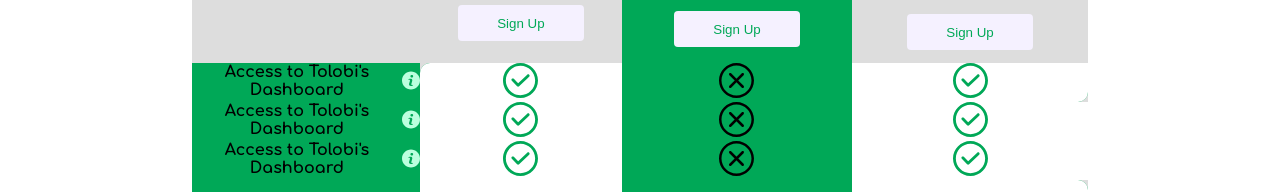
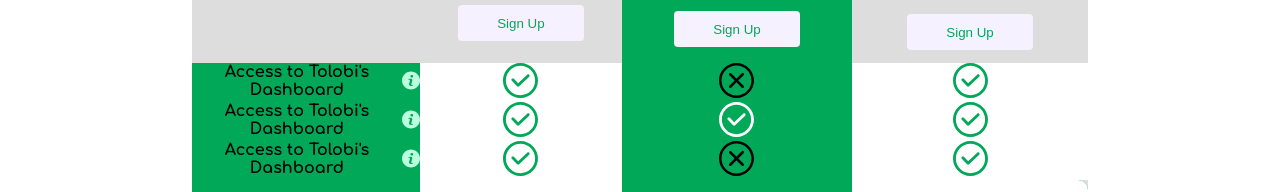
Before and after one commit to asiefmahir/tolobi, a React (Create React App) app: page / in a window 1280 px wide. Shown: the part 936-1128 px from the top of the page. Built offline with nearby package versions, Linux system fonts and the light colour scheme.

Commit message:
pricing table hover issue solved

```diff
--- a/src/app/App.js
+++ b/src/app/App.js
@@ -30,7 +30,7 @@
   },
   {
     title: `Access to Tolobi's Dashboard`,
-    checkers: ['tick', 'cross', 'tick']
+    checkers: ['tick', 'tick', 'tick']
   },
   {
     title: `Access to Tolobi's Dashboard`,
--- a/src/index.css
+++ b/src/index.css
@@ -104,3 +104,34 @@
 	stroke-dasharray: 229px;
 	stroke-dashoffset: -103px;
 }
+
+.greenish-tr {
+	background-color: #00a857;
+}
+
+.greenish-th {
+	background-color: #00a857;
+}
+
+.active-th {
+	background-color: #ffffff;
+}
+.active-tr {
+	box-shadow: 0px 4px 4px rgba(0, 0, 0, 0.25);
+	background-color: #ffffff;
+}
+
+.top-left {
+	border-top-left-radius: 10px;
+}
+
+.top-righ {
+	border-top-right-radius: 10px;
+}
+.bottom-left {
+	border-bottom-left-radius: 10px;
+}
+
+.bottom-right {
+	border-bottom-left-radius: 10px;
+}
--- a/src/sections/pricing-table/Row.jsx
+++ b/src/sections/pricing-table/Row.jsx
@@ -1,15 +1,20 @@
 import styled from "styled-components";
+import { useState } from "react";
+
 import { icons } from "../../assets/index";
 
-const Row = ({ data, index, active, setActive }) => {
+const Row = ({ data, index }) => {
 	const { title, checkers } = data;
+	const [active, setActive] = useState(false);
+
 	return (
 		<tr
-			style={{
-				backgroundColor: active && "#ffffff",
-				boxShadow: active && "0px 4px 4px rgba(0, 0, 0, 0.25)",
-			}}
-			onMouseEnter={() => {
+			// style={{
+			// 	backgroundColor: active ? "#ffffff" : "#00A857",
+			// 	boxShadow: active && "0px 4px 4px rgba(0, 0, 0, 0.25)",
+			// }}
+			className={active ? "active-tr" : "greenish-tr"}
+			onMouseOver={() => {
 				setActive(true);
 				console.log(active);
 			}}
@@ -17,21 +22,33 @@
 				setActive(false);
 				console.log(active);
 			}}>
-			<th style={{ display: "flex", backgroundColor: "#00A857" }}>
+			<th
+				// style={{
+				// 	display: "flex",
+				// 	backgroundColor: active ? "#ffffff" : "#00A857",
+				// }}'
+				style={{ display: "flex" }}
+				className={active ? "active-th" : "greenish-th"}>
 				<span>{title}</span>{" "}
 				<img src={active ? icons.ActiveAlert : icons.alert} alt={title} />
 			</th>
 			{checkers.map((value, i) => (
 				<th
-					style={{
-						borderTopLeftRadius: index === 0 && i === 0 && "10px",
-						borderBottomRightRadius:
-							index === 0 && i === checkers.length - 1 && "10px",
-						backgroundColor: i % 2 === 0 ? "#ffffff" : "#00A857",
-					}}>
+					// style={{
+					// 	borderTopLeftRadius: index === 0 && i === 0 && "10px",
+					// 	borderBottomRightRadius:
+					// 		index === 0 && i === checkers.length - 1 && "10px",
+					// 	backgroundColor: i % 2 === 0 ? "#ffffff" : "#00A857",
+					// }}
+
+					className={i % 2 === 0 && "active-th"}>
 					{value === "tick" ? (
 						<img
-							src={active === true ? icons.nonActiveTick : icons.tick}
+							src={
+								active === true || i % 2 === 0
+									? icons.tick
+									: icons.nonActiveTick
+							}
 							alt='Available'
 						/>
 					) : (
--- a/src/sections/pricing-table/index.jsx
+++ b/src/sections/pricing-table/index.jsx
@@ -52,7 +52,6 @@
 `;
 
 const PricingTable = ({ datas, info }) => {
-	const [active, setActive] = useState(false);
 	return (
 		<Table className='container'>
 			<tr>
@@ -74,8 +73,6 @@
 				{datas.map((data, i) => (
 					<Row
 						key={i}
-						active={active}
-						setActive={setActive}
 						data={data}
 						index={i}
 					/>
```
Also changed, not shown: src/assets/icons/nonActiveTick.svg.
